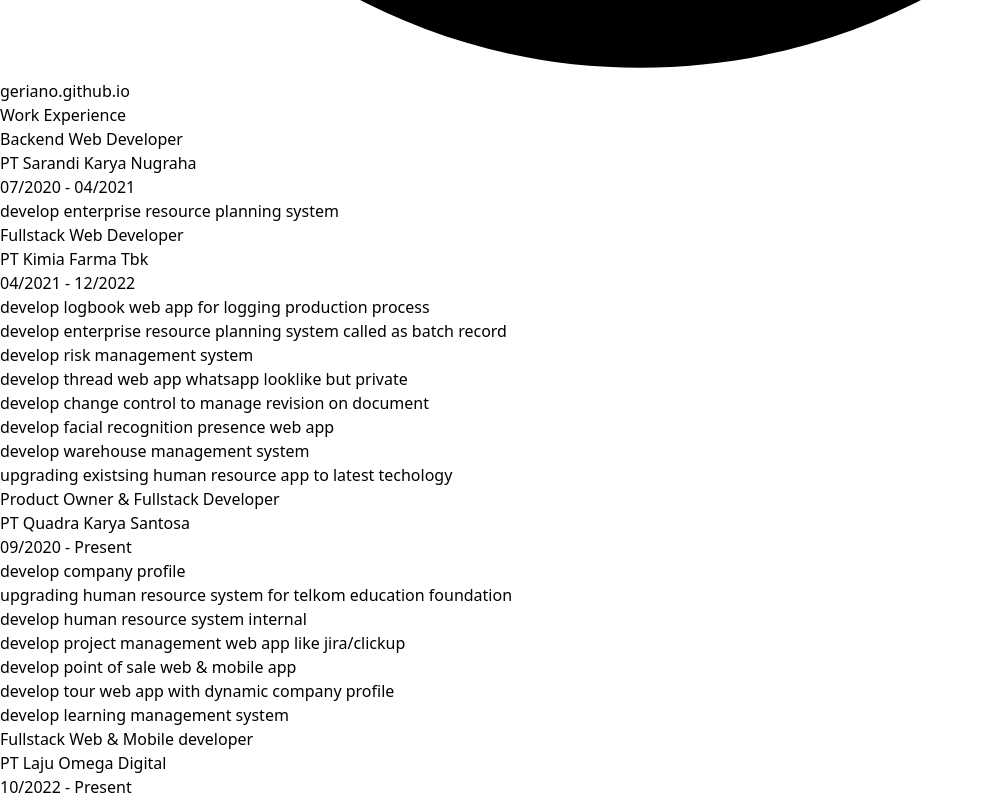
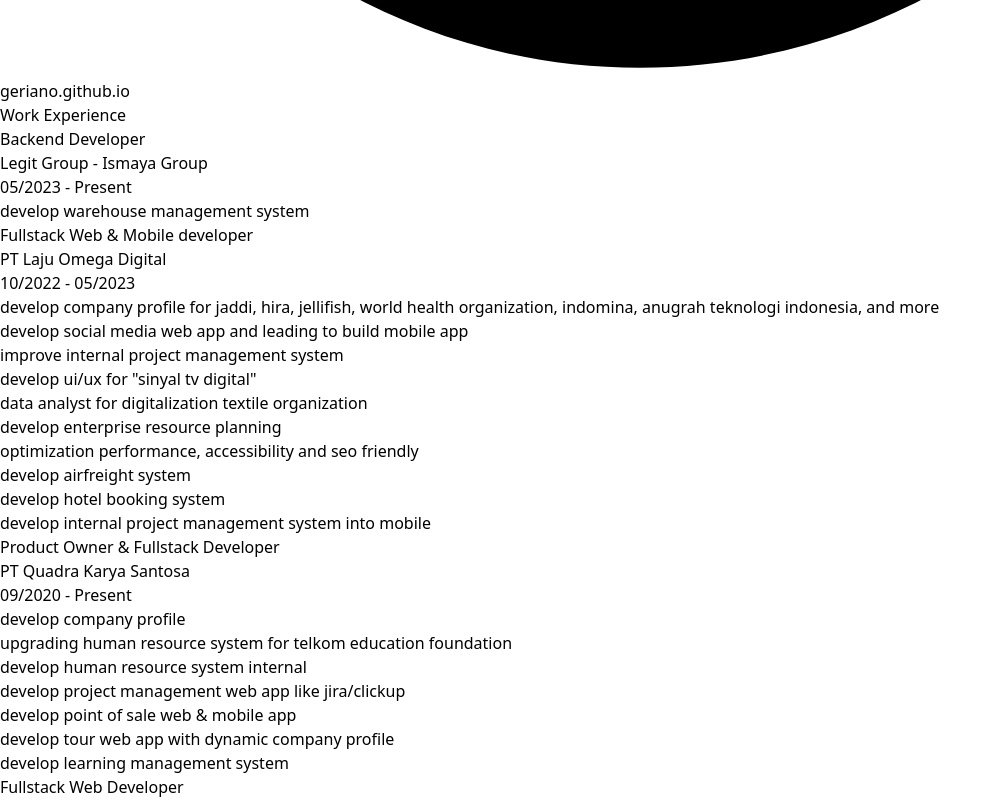
Before and after one commit to Geriano/geriano.github.io-src, a React (Vite) app: page / in a window 1280 px wide. Shown: the part 7120-7920 px from the top of the page, without its empty margins (0-1002 px from the left). Built offline with nearby package versions, Linux system fonts and the light colour scheme.

Commit message:
add experience

```diff
--- a/src/App.tsx
+++ b/src/App.tsx
@@ -45,7 +45,7 @@
   {
     as: 'Fullstack Web & Mobile developer',
     org: 'PT Laju Omega Digital',
-    range: '10/2022 - Present',
+    range: '10/2022 - 05/2023',
     tasks: [
       'develop company profile for jaddi, hira, jellifish, world health organization, indomina, anugrah teknologi indonesia, and more',
       'develop social media web app and leading to build mobile app',
@@ -57,6 +57,14 @@
       'develop airfreight system',
       'develop hotel booking system',
       'develop internal project management system into mobile',
+    ],
+  },
+  {
+    as: 'Backend Developer',
+    org: 'Legit Group - Ismaya Group',
+    range: '05/2023 - Present',
+    tasks: [
+      'develop warehouse management system',
     ],
   },
 ]
@@ -145,7 +153,7 @@
         <div className='flex flex-col space-y-4'>
           <h3 className="text-3xl text-cyan-500 underline underline-offset-8 font-medium">Work Experience</h3>
 
-          {experiences.map(experience => (
+          {experiences.toReversed().map(experience => (
             <div key={experience.org} className="flex flex-col space-y-2">
               <div className="flex flex-col space-y-1">
                 <h3 className="text-xl font-semibold">{experience.as}</h3>
```
